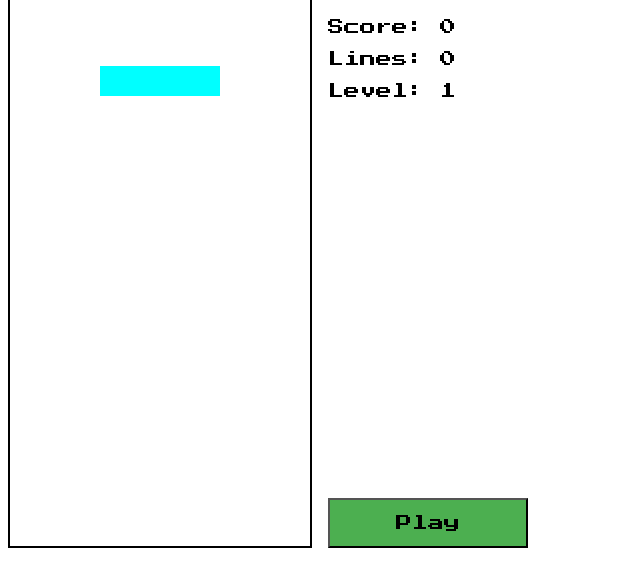
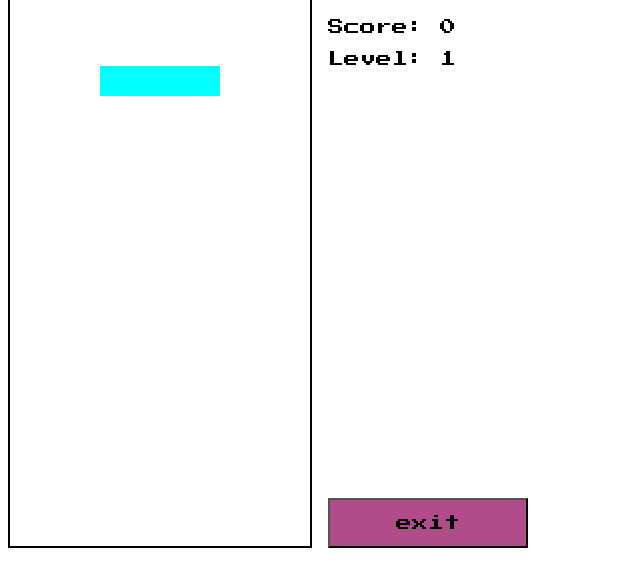
Before and after one commit to LucaOr12/TetrisWebsite, a plain HTML site: page index.html in a window 1280 px wide. Both pictures are taken after a click on the button "Play". Shown: the part 64-650 px from the top of the page, without its empty margins (0-640 px from the left). Drawn offline with Linux system fonts and the light colour scheme.

Commit message:
V1.0.1
resolved issue when row was cleared(almost functional), added exit button(WIP), added score and level system

```diff
--- a/board.js
+++ b/board.js
@@ -1,7 +1,15 @@
 class Board {
+  //create constructor class
+  constructor() {
+    this.grid = this.getEmptyBoard()
+    this.score = 0
+    this.level = 1
+  }
   //reset board when new game starts
   reset() {
     this.grid = this.getEmptyBoard()
+    this.score = 0
+    this.level = 1
   }
 
   //get matrix filled with zeros
@@ -86,18 +94,25 @@ class Board {
     }
     if (rows > 0) {
       board.updateScore(rows)
+      board.drawScore(ctx)
       board.draw(ctx)
     }
   }
 
   //implement draw function
   draw(ctx) {
+    ctx.clearRect(0, 0, COLS * BLOCK_SIZE, ROWS * BLOCK_SIZE)
     this.grid.forEach((row, y) => {
       row.forEach((value, x) => {
         if (value > 0) {
+          //make row withe color
+          ctx.fillStyle = COLORS[value - 2]
           ctx.fillRect(x, y, 1, 1)
         }
       })
     })
   }
+  drawScore(ctx) {
+    document.getElementById('score').innerHTML = this.score //update score
+  }
 }
--- a/constants.js
+++ b/constants.js
@@ -23,7 +23,7 @@ const PIECE = [
   {
     shape: [
       [0, 0, 0, 0],
-      [2, 2, 2, 2],
+      [3, 3, 3, 3],
       [0, 0, 0, 0],
       [0, 0, 0, 0],
     ],
@@ -31,42 +31,43 @@ const PIECE = [
   },
   {
     shape: [
-      [0, 2, 2],
-      [2, 2, 0],
+      [0, 4, 4],
+      [4, 4, 0],
       [0, 0, 0],
     ],
     color: 'green',
   },
   {
     shape: [
-      [0, 0, 2],
-      [2, 2, 2],
+      [0, 0, 5],
+      [5, 5, 5],
       [0, 0, 0],
     ],
     color: 'orange',
   },
   {
     shape: [
-      [0, 2, 2],
-      [0, 2, 2],
-      [0, 0, 0],
+      [6, 6],
+      [6, 6],
     ],
     color: 'yellow',
   },
   {
     shape: [
-      [0, 2, 0],
-      [2, 2, 2],
+      [0, 7, 0],
+      [7, 7, 7],
       [0, 0, 0],
     ],
     color: 'purple',
   },
   {
     shape: [
-      [2, 2, 0],
-      [0, 2, 2],
+      [8, 8, 0],
+      [0, 8, 8],
       [0, 0, 0],
     ],
     color: 'red',
   },
 ]
+
+const COLORS = ['blue', 'cyan', 'green', 'orange', 'yellow', 'purple', 'red']
--- a/index.html
+++ b/index.html
@@ -11,11 +11,11 @@
         <div>
           <h1>TETRIS</h1>
           <p>Score: <span id="score">0</span></p>
-          <p>Lines: <span id="lines">0</span></p>
           <p>Level: <span id="level">1</span></p>
           <canvas id="next" class="next"></canvas>
         </div>
         <button onclick="play()" class="play-button">Play</button>
+        <button onclick="exit()" class="exit-button hidden">exit</button>
       </div>
     </div>
     <script type="text/javascript" src="constants.js"></script>
--- a/main.js
+++ b/main.js
@@ -1,6 +1,8 @@
 'use strict'
 const canvas = document.getElementById('board')
 const ctx = canvas.getContext('2d')
+const playButton = document.querySelector('.play-button')
+const exitButton = document.querySelector('.exit-button')
 
 // Calculate size of canvas from constants.
 ctx.canvas.width = COLS * BLOCK_SIZE
@@ -11,6 +13,10 @@ ctx.scale(BLOCK_SIZE, BLOCK_SIZE)
 let board = new Board(ctx)
 
 function play() {
+  //add .hidden class to play button
+  playButton.classList.add('hidden')
+  //remove .hidden class from restart button
+  exitButton.classList.remove('hidden')
   board.reset()
   let piece = new Piece(ctx)
   piece.draw()
@@ -63,3 +69,19 @@ function fall() {
   board.piece.draw()
   setTimeout(fall, 1000)
 }
+
+function exit() {
+  //reset board
+  board.reset()
+  //remove .hidden class from play button
+  playButton.classList.remove('hidden')
+  //add .hidden class to restart button
+  exitButton.classList.add('hidden')
+  //clear board
+  ctx.clearRect(0, 0, canvas.width, canvas.height)
+  //clear score
+  document.querySelector('.score').innerHTML = 0
+  //clear level
+  document.querySelector('.level').innerHTML = 0
+  board.piece.clear()
+}
--- a/styles.css
+++ b/styles.css
@@ -23,3 +23,12 @@
   padding: 15px 30px;
   cursor: pointer;
 }
+.exit-button {
+  background-color: #af4c89;
+  font-size: 16px;
+  padding: 15px 30px;
+  cursor: pointer;
+}
+.hidden {
+  display: none;
+}
```
